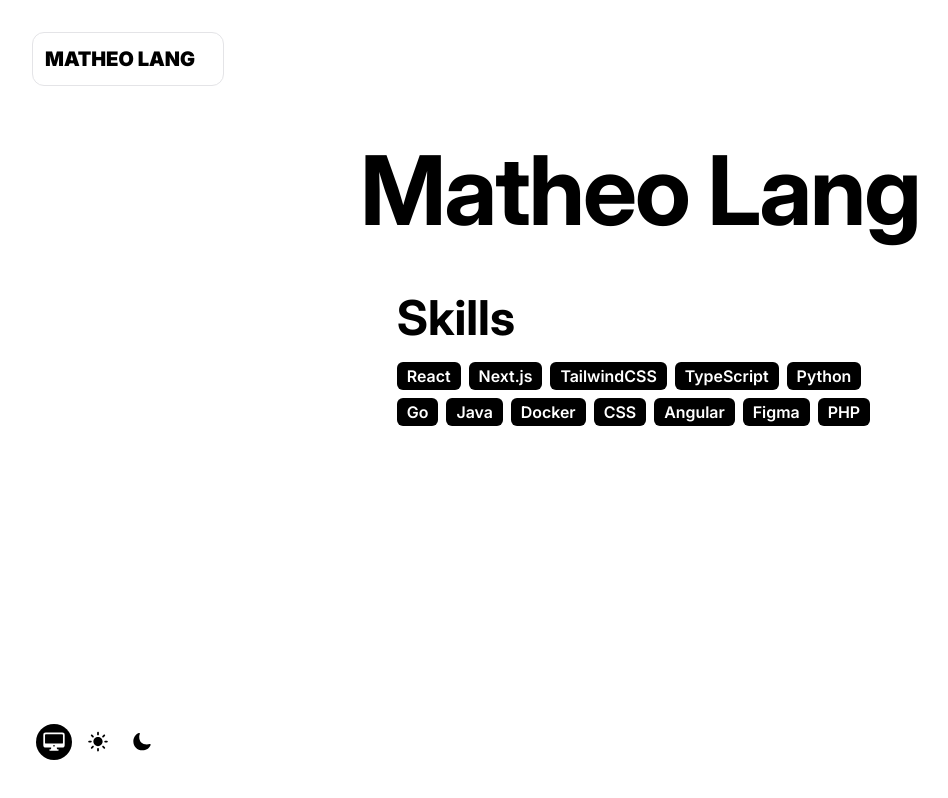
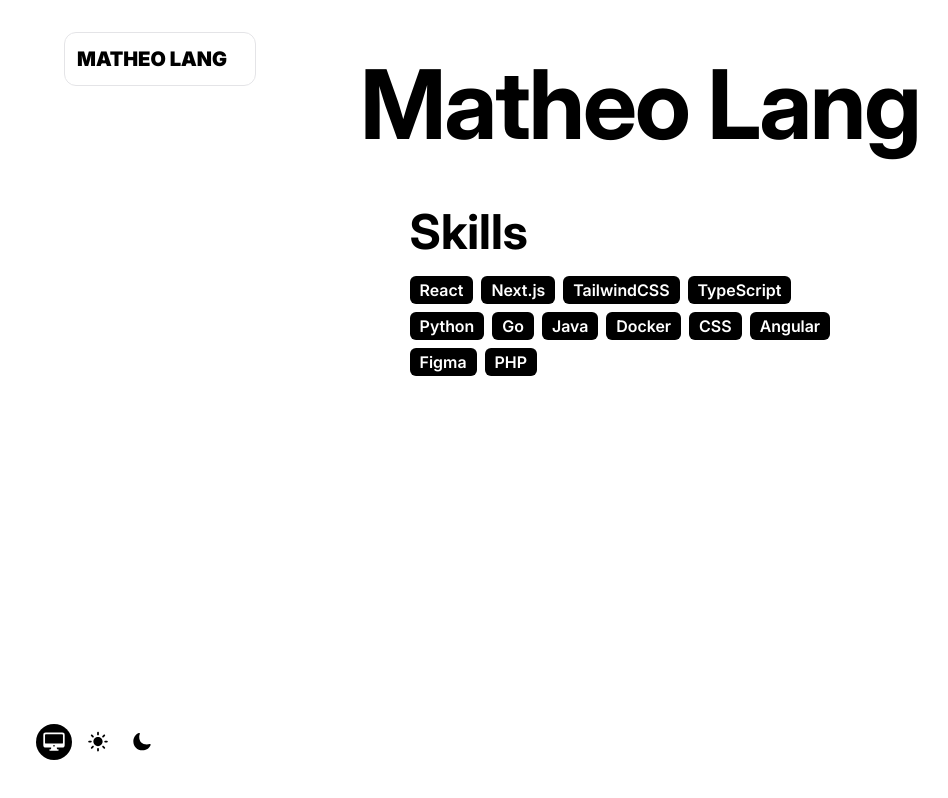
Before and after one commit to Matsuel/portfolio, a Next.js app: page / in a window 1280 px wide. Shown: the whole page, without its empty margins (0-948 px from the left). Built offline with nearby package versions, Linux system fonts and the light colour scheme.

Commit message:
Component Sleep -> Display hour after 15 seconds inactives, edit position in navbar and edit useMouseMove hook

```diff
--- a/src/components/Navbar.tsx
+++ b/src/components/Navbar.tsx
@@ -8,7 +8,7 @@ const Navbar = () => {
 
     return (
         <nav
-            className='w-auto h-auto flex flex-row  sticky top-8 self-start p-3 gap-4 border-1 border-custom rounded-custom transition-all duration-500 ease-in-out'
+            className='w-auto h-auto flex flex-row fixed top-8 self-start p-3 gap-4 border-1 border-custom rounded-custom transition-all duration-500 ease-in-out'
             onMouseEnter={() => setIsHovered(true)}
             onMouseLeave={() => setIsHovered(false)}
         >
--- /dev/null
+++ b/src/components/Sleep.tsx
@@ -0,0 +1,25 @@
+import React, { useEffect, useState } from 'react'
+
+const Sleep = () => {
+
+    const [hour, setHour] = useState("")
+
+    useEffect(() => {
+        const intervalId = setInterval(() => {
+            const date = new Date();
+            const formattedHour = date.getHours() + ":" + date.getMinutes().toString().padStart(2, '0');
+            setHour(formattedHour);
+        }, 1000);
+
+        return () => clearInterval(intervalId);
+    }, [])
+
+
+    return (
+        <h3 className='fixed z-50 text-text text-[200px] font-black top-[50%] left-[50%] transform-gpu -translate-x-1/2 -translate-y-1/2'>
+            {hour}
+        </h3>
+    )
+}
+
+export default Sleep
--- a/src/hooks/useMouseMove.tsx
+++ b/src/hooks/useMouseMove.tsx
@@ -1,31 +1,33 @@
-import { useEffect, useState } from 'react';
+import { useEffect, useState, useRef } from 'react';
 
 const useMouseMove = () => {
     const [isMouseMove, setIsMouseMove] = useState<boolean>(true);
-    let timeoutId: NodeJS.Timeout;
+    const timeoutId = useRef<NodeJS.Timeout | null>(null);
 
     useEffect(() => {
         const handleMouseMove = () => {
             setIsMouseMove(true);
-            if (timeoutId) {
-                clearTimeout(timeoutId);
+
+            if (timeoutId.current) {
+                clearTimeout(timeoutId.current);
             }
-            timeoutId = setTimeout(() => {
+
+            timeoutId.current = setTimeout(() => {
                 setIsMouseMove(false);
-            }, 15000); // 15 seconds
+            }, 15000); // 15 secondes d'inactivité
         };
 
         window.addEventListener('mousemove', handleMouseMove);
 
         return () => {
             window.removeEventListener('mousemove', handleMouseMove);
-            if (timeoutId) {
-                clearTimeout(timeoutId);
+            if (timeoutId.current) {
+                clearTimeout(timeoutId.current);
             }
         };
     }, []);
 
-    return {isMouseMove};
+    return { isMouseMove };
 };
 
 export default useMouseMove;
--- a/src/pages/index.tsx
+++ b/src/pages/index.tsx
@@ -5,18 +5,23 @@ import Utils from "@/components/Utils";
 import useMouseMove from "@/hooks/useMouseMove";
 import useMouseLeave from "@/hooks/useMouveLeave";
 import Skills from "@/components/Skills";
+import Sleep from "@/components/Sleep";
 
 export default function Home() {
 
-  // const { handleMouseEnter, handleMouseLeave, isMouseLeave } = useMouseLeave();
+  const { handleMouseEnter, handleMouseLeave, isMouseLeave } = useMouseLeave();
 
   const { isMouseMove } = useMouseMove()
 
   return (
+    <div className="w-full bg-background flex min-h-screen p-8 pb-20 relative"
+      onMouseEnter={handleMouseEnter}
+      onMouseLeave={handleMouseLeave}
+    >
+
+      {!isMouseMove || isMouseLeave ? <Sleep /> : null}
       <div
-      className={`flex flex-col items-center justify-start min-h-screen p-8 pb-20 gap-16 bg-background relative ${!isMouseMove ? "opacity-10" : "opacity-100"} transition-opacity duration-700 ease-in-out`}
-      // onMouseEnter={handleMouseEnter}
-      // onMouseLeave={handleMouseLeave}
+        className={`w-full flex flex-col items-center justify-start p-8 pb-20 gap-16 ${!isMouseMove || isMouseLeave ? "opacity-10" : "opacity-100"} transition-opacity duration-700 ease-in-out`}
       >
         <Title title="Matheo Lang" />
         {/* <Cursor /> */}
@@ -31,5 +36,6 @@ export default function Home() {
         <Utils />
 
       </div>
+    </div>
   );
 }
```
Lines whose indentation alone changed are shown as unchanged.
